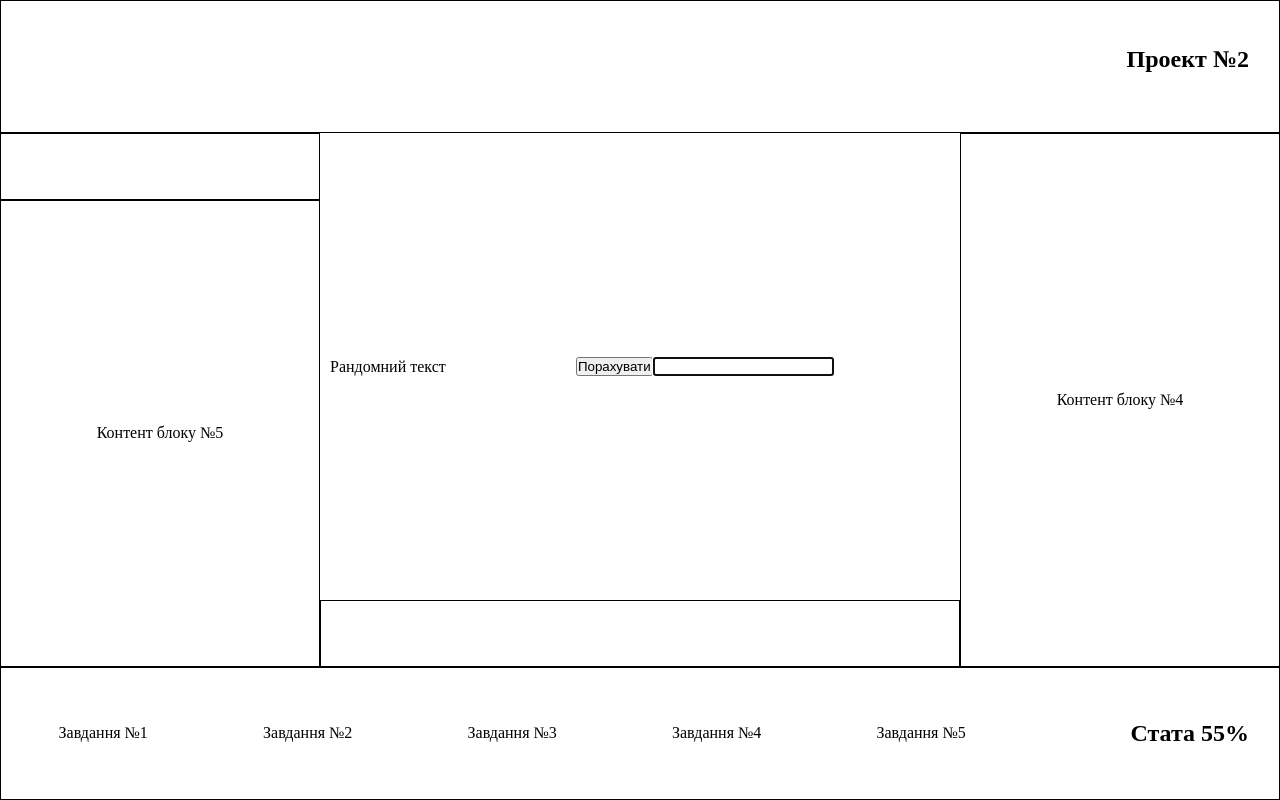
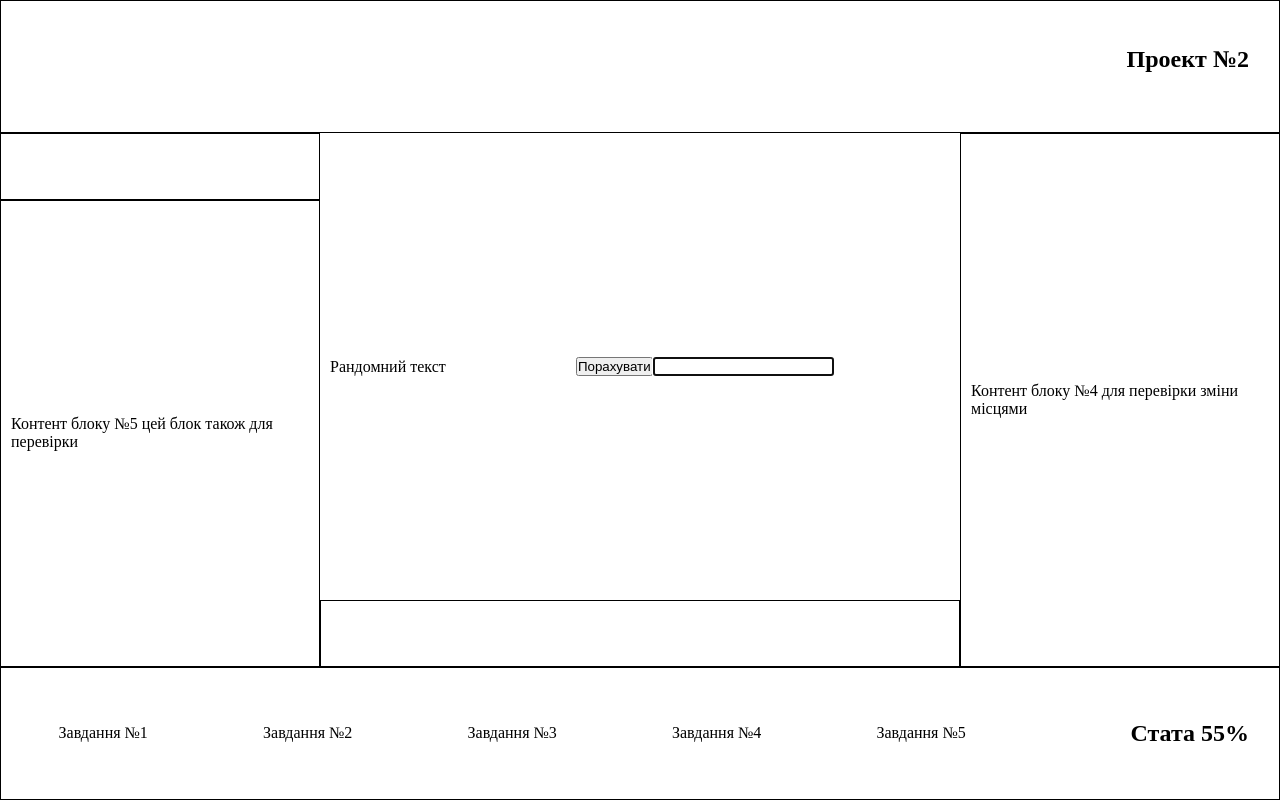
Before and after one commit to pamaf1/web_node_laba1, a plain HTML site: page project2.html in a window 1280 px wide. Drawn offline with Linux system fonts and the light colour scheme.

Commit message:
Update project2.html

```diff
--- a/project2.html
+++ b/project2.html
@@ -13,8 +13,8 @@
     </div>
     <div class="grid-item2"></div>
     <div class="grid-item3">Рандомний текст</div>
-    <div class="grid-item4"><p>Контент блоку №4</p></div>
-    <div class="grid-item5"><p>Контент блоку №5</p></div>
+    <div class="grid-item4"><p>Контент блоку №4 для перевірки зміни місцями</p></div>
+    <div class="grid-item5"><p>Контент блоку №5 цей блок також для перевірки</p></div>
     <div class="grid-item6">
     </div>
     <div class="grid-item7">
```
